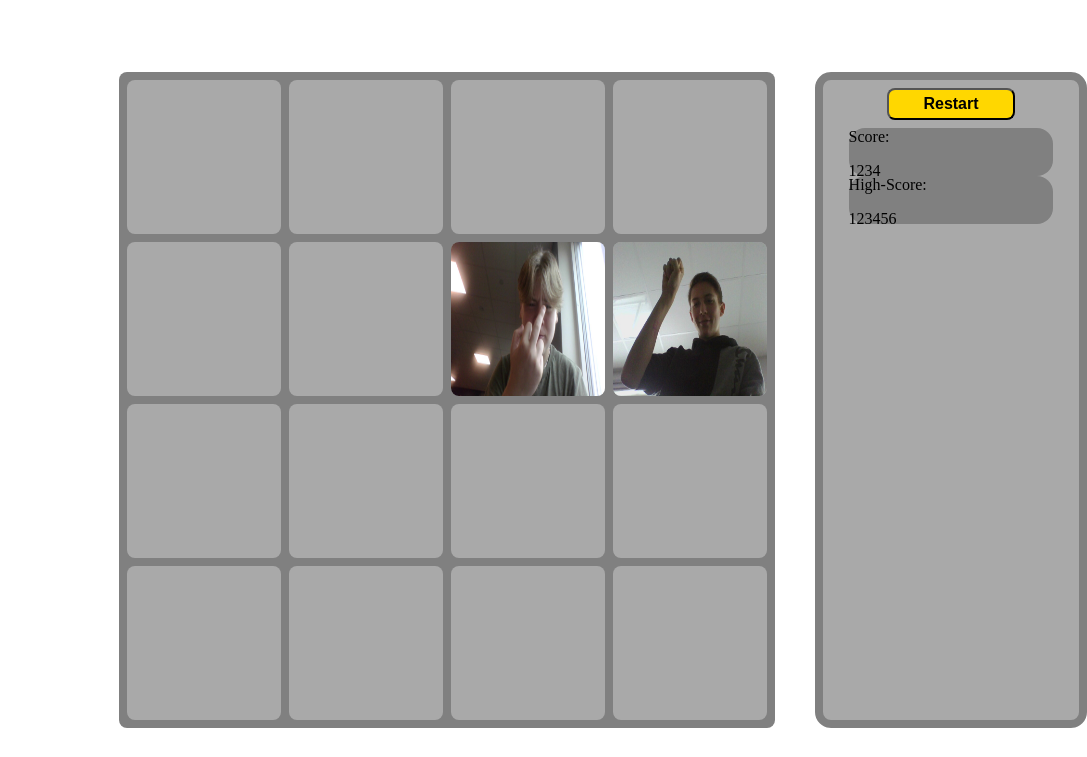
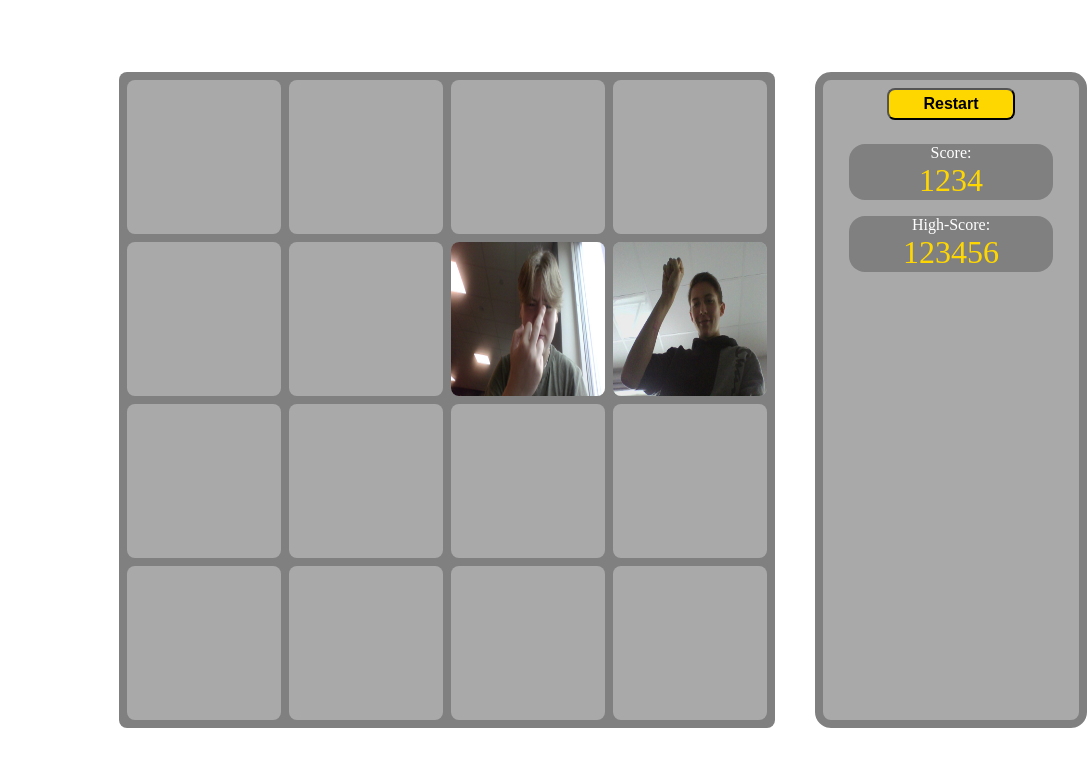
Before and after one commit to Nisseboy/2048-snopp, a website: page index.html in a window 1280 px wide. Shown: the top 757 px of the page, without its empty margins (193-1280 px from the left). Drawn offline with Linux system fonts and the light colour scheme.

Commit message:
Update style.css

```diff
--- a/style.css
+++ b/style.css
@@ -125,11 +125,20 @@ body {
   display: flex;
   align-items: center;
   flex-direction: column;
+  gap: 1rem;
 }
 
 .score {
   width: 80%;
-  height: 3rem;
+  height: 3.5rem;
   background: var(--bg);
   border-radius: 1rem;
+  color: white;
+  text-align: center;
 }
+
+.score p {
+  margin: 0;
+  font-size: 2rem;
+  color: gold;
+}
```
